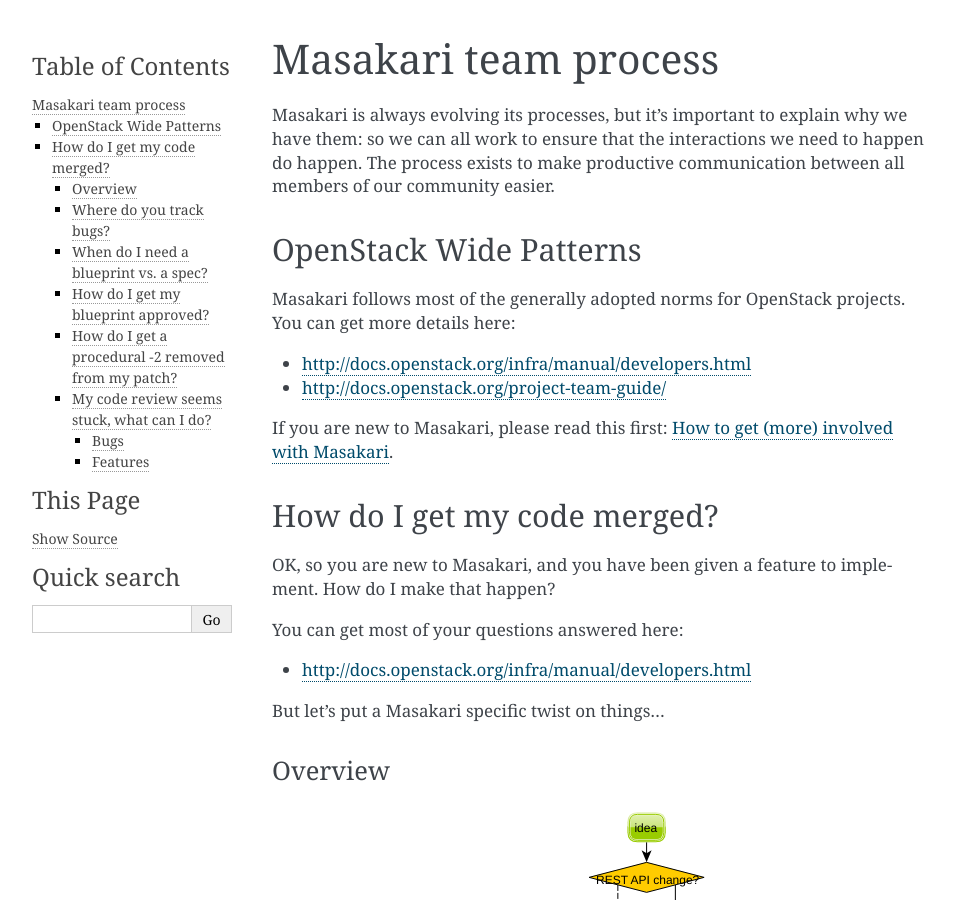
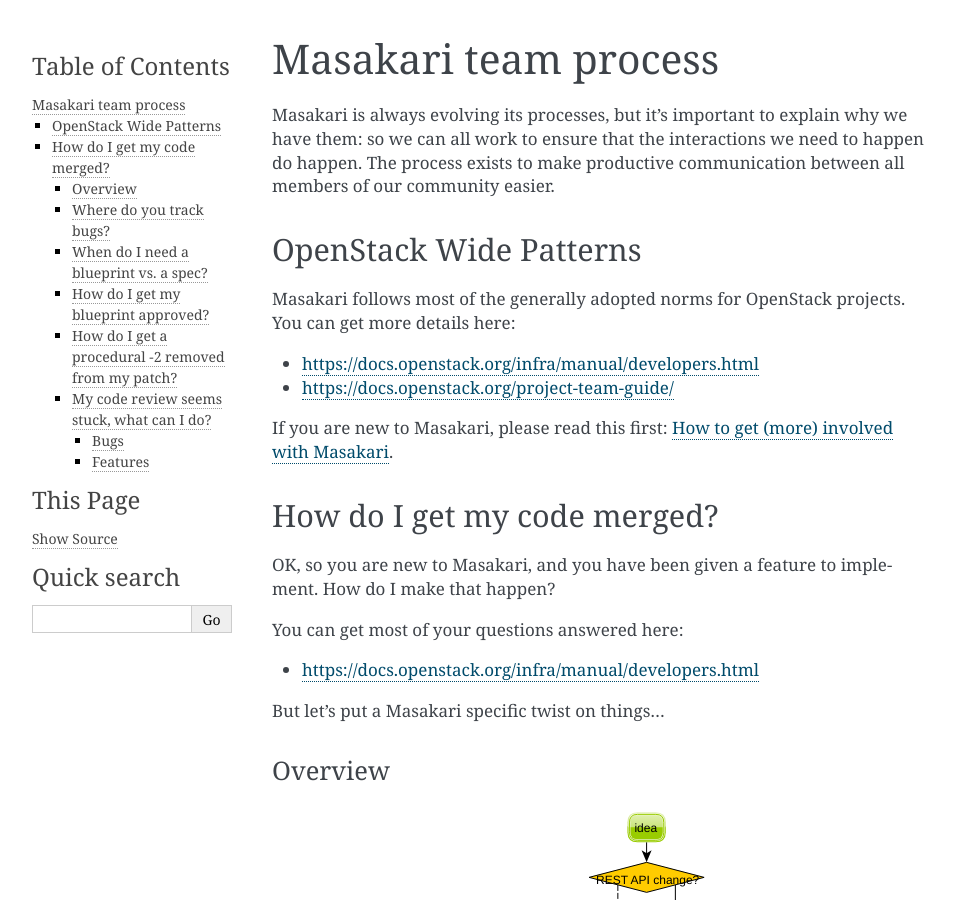
Before and after one commit to openstack/masakari, a Sphinx documentation site: the page built from doc/source/process.rst, in a window 1280 px wide and 900 px high. Shown: the whole window, without its empty margins (148-1103 px from the left). Built offline with Sphinx 7.4.7, drawn with Linux system fonts in a browser that asks for light colours; some of the changed lines change nothing that is shown; some of the changed text lies outside the part shown.

Commit message:
Update the HTTP links to HTTPS
Change-Id: I3e69f8d8683ae4d83c3f2746e24a9f9cc2a7e154

```diff
--- a/doc/source/process.rst
+++ b/doc/source/process.rst
@@ -30,8 +30,8 @@
 Masakari follows most of the generally adopted norms for OpenStack projects.
 You can get more details here:
 
-* http://docs.openstack.org/infra/manual/developers.html
-* http://docs.openstack.org/project-team-guide/
+* https://docs.openstack.org/infra/manual/developers.html
+* https://docs.openstack.org/project-team-guide/
 
 If you are new to Masakari, please read this first: :ref:`getting_involved`.
 
@@ -43,7 +43,7 @@
 
 You can get most of your questions answered here:
 
--  http://docs.openstack.org/infra/manual/developers.html
+-  https://docs.openstack.org/infra/manual/developers.html
 
 But let's put a Masakari specific twist on things...
 
@@ -58,7 +58,7 @@
 
 We track bugs here:
 
--  http://bugs.launchpad.net/masakari
+-  https://bugs.launchpad.net/masakari
 
 If you fix an issue, please raise a bug so others who spot that issue
 can find the fix you kindly created for them.
```
